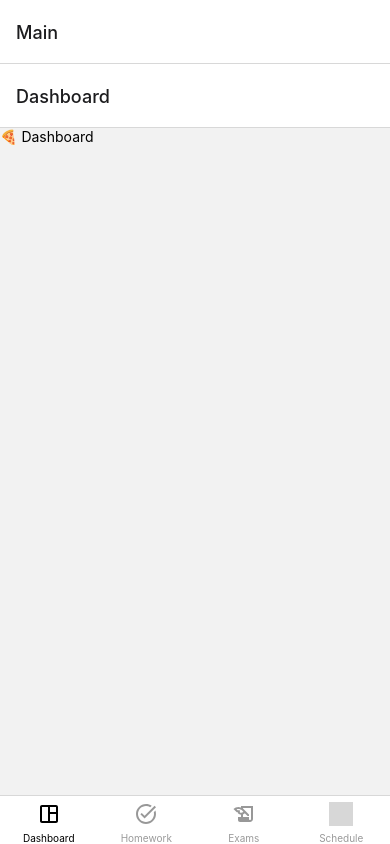
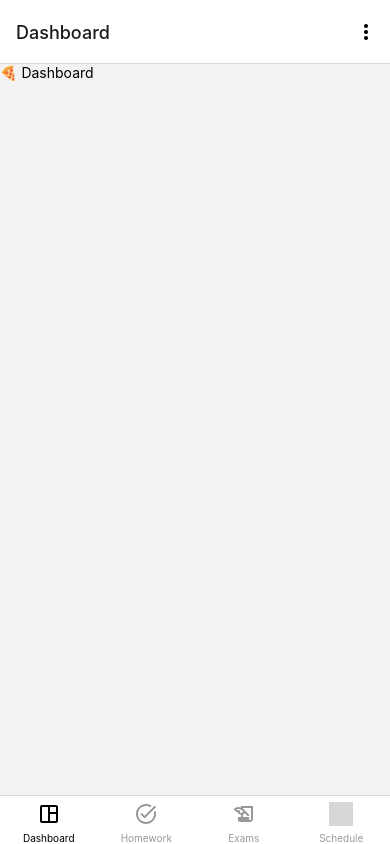
Before and after one commit to bk20dev/school-planner, a React Native app: screen /Main in a window 390 px wide. Built offline with nearby package versions, Linux system fonts and the light colour scheme; grey boxes are pictures that could not be loaded.

Commit message:
Remove doubled header Add header buttons

```diff
--- a/App.tsx
+++ b/App.tsx
@@ -9,7 +9,9 @@ const Stack = createNativeStackNavigator();
 export default function App() {
   return (
     <NavigationContainer theme={DefaultTheme}>
-      <Stack.Navigator initialRouteName="Main">
+      <Stack.Navigator
+        initialRouteName="Main"
+        screenOptions={{ headerShown: false }}>
         <Stack.Screen name="Main" component={MainScreen} />
         <Stack.Screen name="Settings" component={Placeholder} />
       </Stack.Navigator>
--- a/babel.config.js
+++ b/babel.config.js
@@ -1,6 +1,11 @@
-module.exports = function(api) {
+module.exports = function (api) {
   api.cache(true);
   return {
     presets: ['babel-preset-expo'],
+    env: {
+      production: {
+        plugins: ['react-native-paper/babel'],
+      },
+    },
   };
 };
--- a/package.json
+++ b/package.json
@@ -16,9 +16,11 @@
     "react": "16.13.1",
     "react-dom": "16.13.1",
     "react-native": "https://github.com/expo/react-native/archive/sdk-42.0.0.tar.gz",
+    "react-native-paper": "^4.9.2",
     "react-native-safe-area-context": "3.2.0",
     "react-native-screens": "~3.4.0",
     "react-native-svg": "12.1.1",
+    "react-native-vector-icons": "^8.1.0",
     "react-native-web": "~0.13.12"
   },
   "devDependencies": {
--- a/screens/MainScreen.tsx
+++ b/screens/MainScreen.tsx
@@ -1,8 +1,9 @@
-import {View} from 'react-native';
+import { View } from 'react-native';
 import React from 'react';
 import { createBottomTabNavigator } from '@react-navigation/bottom-tabs';
 import { RouteIcon } from '../components/RouteIcon';
-import Placeholder from "./Placeholder";
+import Placeholder from './Placeholder';
+import { Appbar } from 'react-native-paper';
 
 const Tab = createBottomTabNavigator();
 
@@ -19,6 +20,15 @@ export const MainScreen = () => {
         },
         tabBarActiveTintColor: 'rgba(0,0,0,1)',
         tabBarInactiveTintColor: 'rgba(0,0,0,.4)',
+        headerRight: () => {
+          return (
+            <Appbar.Action
+              icon="dots-vertical"
+              color="black"
+              onPress={() => {}}
+            />
+          );
+        },
       })}>
       <Tab.Screen name={'Dashboard'} component={Placeholder} />
       <Tab.Screen name={'Homework'} component={Placeholder} />
```
Also changed, not shown: 1 other file (tests, documents, lock files or other folders).
